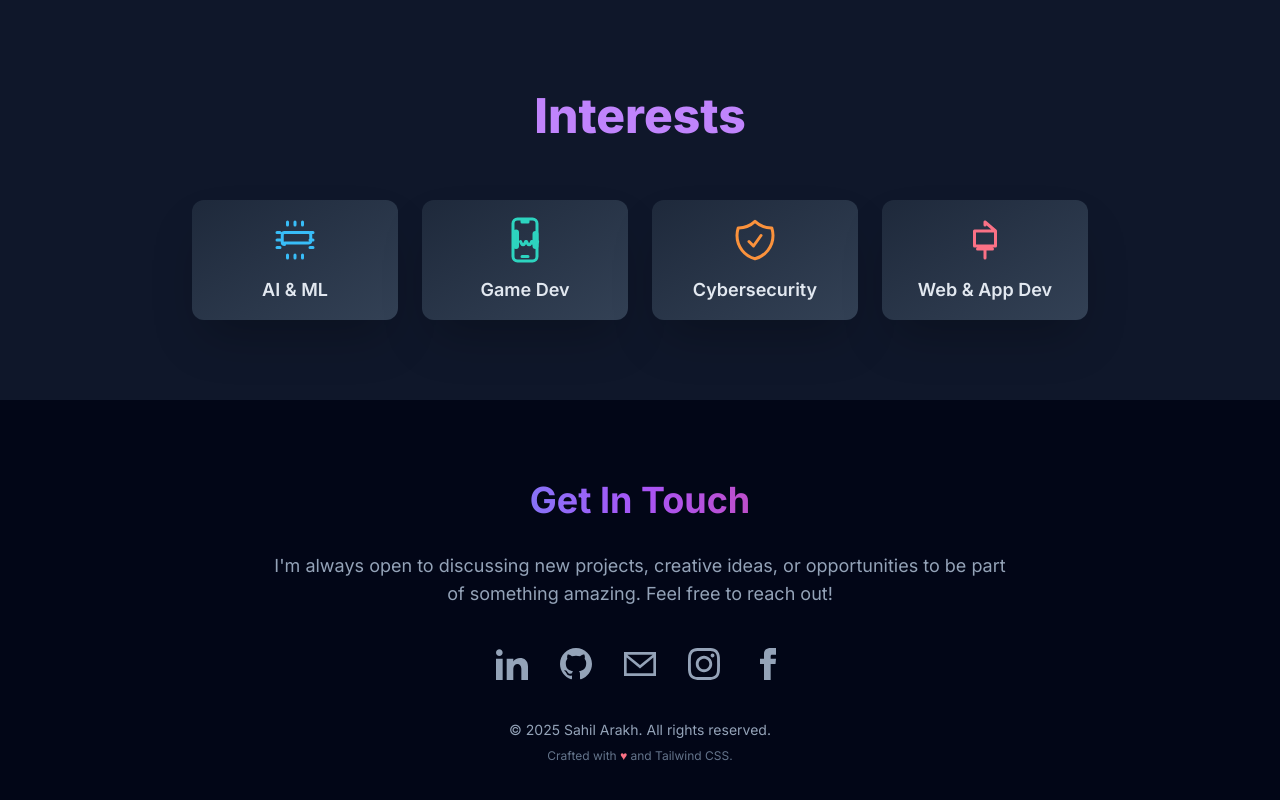
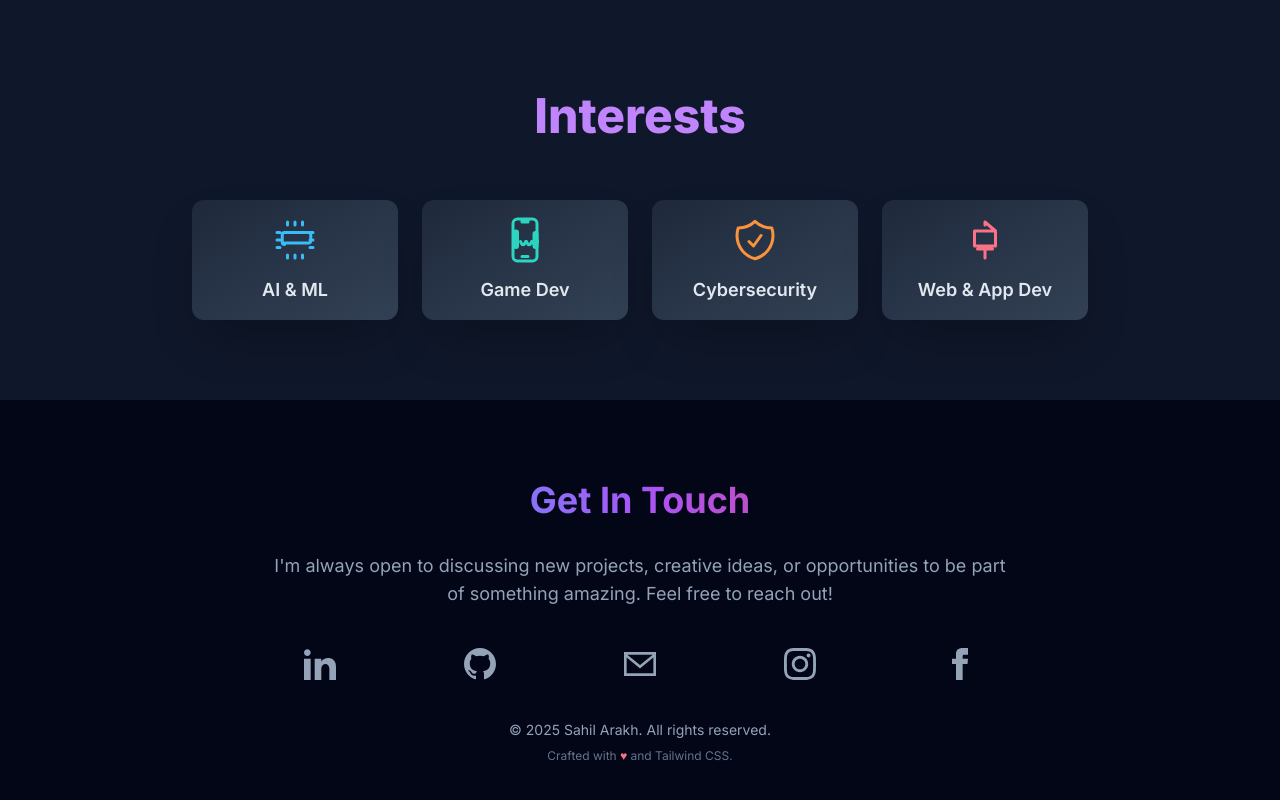
Before and after one commit to SahilThakur198/Portfolio, a plain HTML site: page index.html in a window 1280 px wide. Shown: the part 5538-6338 px from the top of the page. Drawn offline with nearby package versions, Linux system fonts and the light colour scheme.

Commit message:
reponsive icons

```diff
--- a/index.html
+++ b/index.html
@@ -691,28 +691,28 @@
                 I'm always open to discussing new projects, creative ideas, or opportunities to be part of something amazing.
                 Feel free to reach out!
             </p>
-            <div class="flex justify-center space-x-8 mb-8 sm:mb-10">
-                <a href="https://www.linkedin.com/in/sahil-aarakh-551960286/" target="_blank" rel="noopener noreferrer" class="hover:text-sky-400 transition-all duration-300 transform hover:scale-125 social-icon" title="LinkedIn">
+            <div class="flex flex-wrap justify-center gap-4 sm:gap-8 mb-8 sm:mb-10 w-full">
+                <a href="https://www.linkedin.com/in/sahil-aarakh-551960286/" target="_blank" rel="noopener noreferrer" class="hover:text-sky-400 transition-all duration-300 transform hover:scale-125 social-icon flex-1 min-w-[60px] flex justify-center" title="LinkedIn">
                     <svg xmlns="http://www.w3.org/2000/svg" class="h-8 w-8" fill="currentColor" viewBox="0 0 24 24">
                         <path d="M4.98 3.5c0 1.381-1.11 2.5-2.48 2.5s-2.48-1.119-2.48-2.5c0-1.38 1.11-2.5 2.48-2.5s2.48 1.12 2.48 2.5zm.02 4.5h-5v16h5v-16zm7.982 0h-4.968v16h4.969v-8.399c0-4.67 6.029-5.052 6.029 0v8.399h4.988v-10.131c0-7.88-8.922-7.594-11.018-3.714v-2.155z"/>
                     </svg>
                 </a>
-                <a href="https://github.com/SahilThakur198" target="_blank" rel="noopener noreferrer" class="hover:text-purple-400 transition-all duration-300 transform hover:scale-125 social-icon" title="GitHub">
+                <a href="https://github.com/SahilThakur198" target="_blank" rel="noopener noreferrer" class="hover:text-purple-400 transition-all duration-300 transform hover:scale-125 social-icon flex-1 min-w-[60px] flex justify-center" title="GitHub">
                     <svg xmlns="http://www.w3.org/2000/svg" class="h-8 w-8" fill="currentColor" viewBox="0 0 24 24">
                         <path d="M12 0c-6.626 0-12 5.373-12 12 0 5.302 3.438 9.8 8.207 11.387.599.111.793-.261.793-.577v-2.234c-3.338.726-4.033-1.416-4.033-1.416-.546-1.387-1.333-1.756-1.333-1.756-1.089-.745.083-.729.083-.729 1.205.084 1.839 1.237 1.839 1.237 1.07 1.834 2.807 1.304 3.492.997.107-.775.418-1.305.762-1.604-2.665-.305-5.467-1.334-5.467-5.931 0-1.311.469-2.381 1.236-3.221-.124-.303-.535-1.524.117-3.176 0 0 1.008-.322 3.301 1.23.957-.266 1.983-.399 3.003-.404 1.02.005 2.047.138 3.006.404 2.291-1.552 3.297-1.23 3.297-1.23.653 1.653.242 2.874.118 3.176.77.84 1.235 1.911 1.235 3.221 0 4.609-2.807 5.624-5.479 5.921.43.372.823 1.102.823 2.222v3.293c0 .319.192.694.801.576 4.765-1.589 8.199-6.086 8.199-11.386 0-6.627-5.373-12-12-12z"/>
                     </svg>
                 </a>
-                <a href="mailto:sahil.aarakh@gmail.com" class="hover:text-yellow-400 transition-all duration-300 transform hover:scale-125 social-icon" title="Email">
+                <a href="mailto:sahil.aarakh@gmail.com" class="hover:text-yellow-400 transition-all duration-300 transform hover:scale-125 social-icon flex-1 min-w-[60px] flex justify-center" title="Email">
                     <svg xmlns="http://www.w3.org/2000/svg" class="h-8 w-8" fill="currentColor" viewBox="0 0 24 24">
                         <path d="M0 3v18h24v-18h-24zm21.518 2l-9.518 7.713-9.518-7.713h19.036zm-19.518 14v-11.817l10 8.104 10-8.104v11.817h-20z"/>
                     </svg>
                 </a>
-                <a href="https://www.instagram.com/sahil_aarakh/" target="_blank" rel="noopener noreferrer" class="hover:text-rose-400 transition-all duration-300 transform hover:scale-125 social-icon" title="Instagram">
+                <a href="https://www.instagram.com/sahil_aarakh/" target="_blank" rel="noopener noreferrer" class="hover:text-rose-400 transition-all duration-300 transform hover:scale-125 social-icon flex-1 min-w-[60px] flex justify-center" title="Instagram">
                     <svg xmlns="http://www.w3.org/2000/svg" class="h-8 w-8" fill="currentColor" viewBox="0 0 24 24">
                         <path d="M12 2.163c3.204 0 3.584.012 4.85.07 3.252.148 4.771 1.691 4.919 4.919.058 1.265.069 1.645.069 4.849 0 3.205-.012 3.584-.069 4.849-.149 3.225-1.664 4.771-4.919 4.919-1.266.058-1.644.07-4.85.07-3.204 0-3.584-.012-4.849-.07-3.26-.149-4.771-1.699-4.919-4.92-.058-1.265-.07-1.644-.07-4.849 0-3.204.013-3.583.07-4.849.149-3.227 1.664-4.771 4.919-4.919 1.266-.057 1.645-.069 4.849-.069zm0-2.163c-3.259 0-3.667.014-4.947.072-4.358.2-6.78 2.618-6.98 6.98-.059 1.281-.073 1.689-.073 4.948 0 3.259.014 3.668.072 4.948.2 4.358 2.618 6.78 6.98 6.98 1.281.059 1.689.073 4.948.073 3.259 0 3.668-.014 4.948-.072 4.354-.2 6.782-2.618 6.979-6.98.059-1.28.073-1.689.073-4.948 0-3.259-.014-3.667-.072-4.947-.196-4.354-2.617-6.78-6.979-6.98-1.281-.059-1.69-.073-4.948-.073zm0 5.838c-3.403 0-6.162 2.759-6.162 6.162s2.759 6.163 6.162 6.163 6.162-2.759 6.162-6.163c0-3.403-2.759-6.162-6.162-6.162zm0 10.162c-2.209 0-4-1.79-4-4s1.791-4 4-4 4 1.79 4 4-1.791 4-4 4zm6.406-11.845c-.796 0-1.441.645-1.441 1.44s.645 1.44 1.441 1.44c.795 0 1.439-.645 1.439-1.44s-.644-1.44-1.439-1.44z"/>
                     </svg>
                 </a>
-                <a href="https://www.facebook.com/profile.php?id=100011180670567" target="_blank" rel="noopener noreferrer" class="hover:text-blue-500 transition-all duration-300 transform hover:scale-125 social-icon" title="Facebook">
+                <a href="https://www.facebook.com/profile.php?id=100011180670567" target="_blank" rel="noopener noreferrer" class="hover:text-blue-500 transition-all duration-300 transform hover:scale-125 social-icon flex-1 min-w-[60px] flex justify-center" title="Facebook">
                     <svg xmlns="http://www.w3.org/2000/svg" class="h-8 w-8" fill="currentColor" viewBox="0 0 24 24">
                         <path d="M9 8h-3v4h3v12h5v-12h3.642l.358-4h-4v-1.667c0-.955.192-1.333 1.115-1.333h2.885v-5h-3.808c-3.596 0-5.192 1.583-5.192 4.615v3.385z"/>
                     </svg>
```
